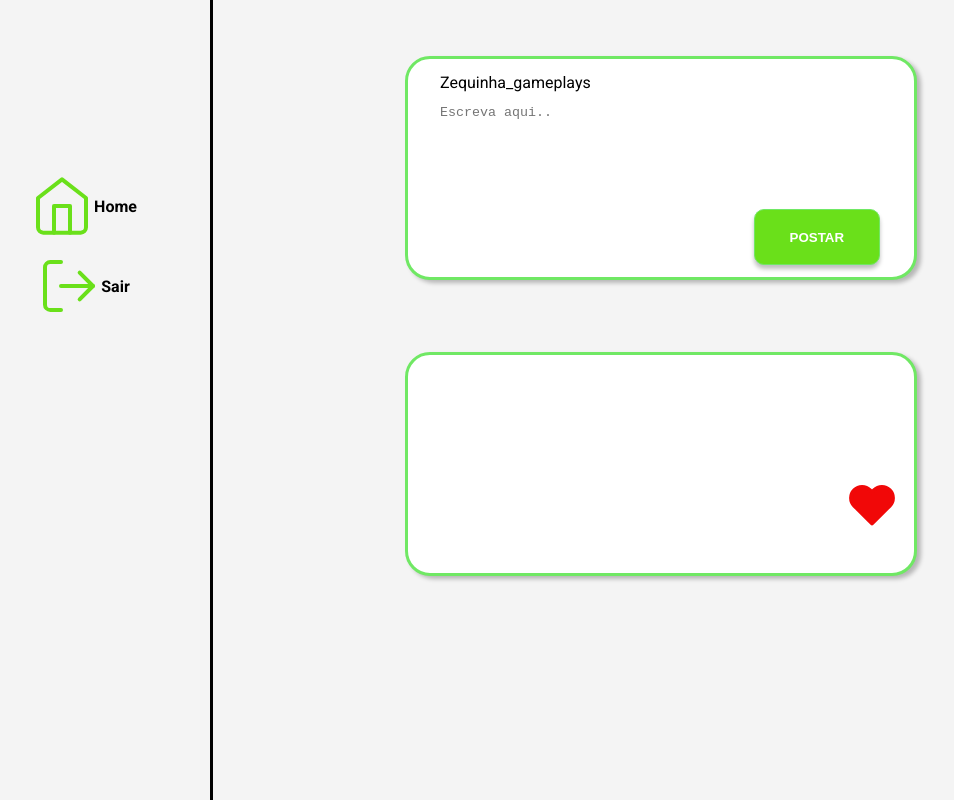
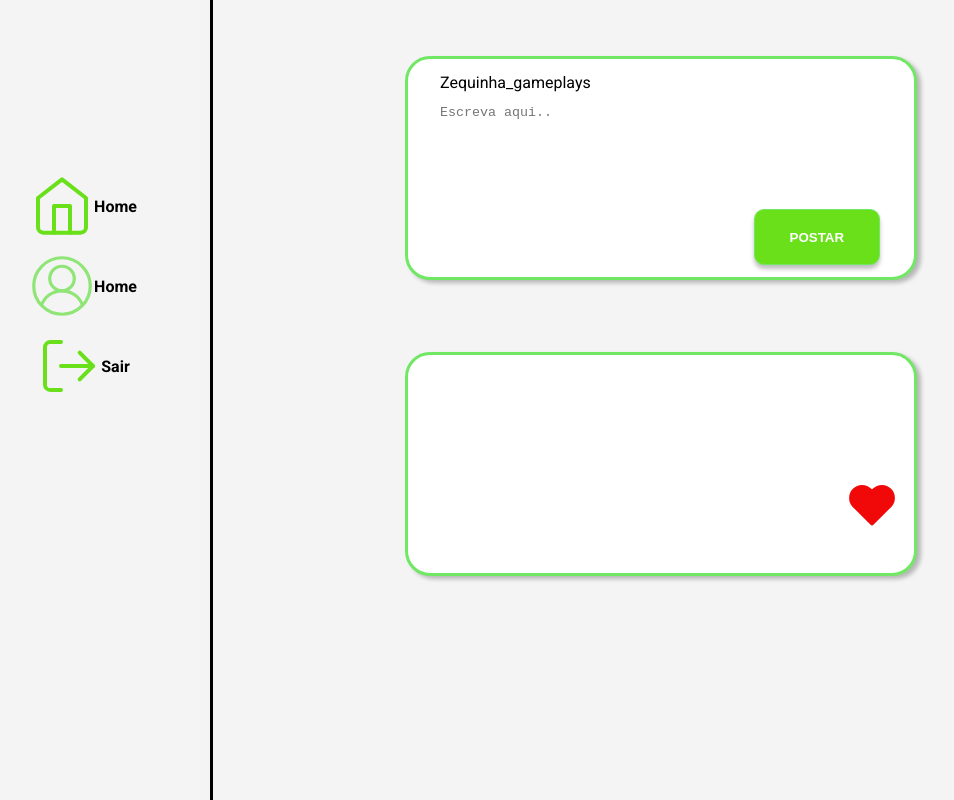
Before and after one commit to matix0/hackathonTime1, a React (Create React App) app in the folder app/: page / in a window 1280 px wide. Shown: the whole page, without its empty margins (43-997 px from the left). Built offline with nearby package versions, Linux system fonts and the light colour scheme; no server answers; sample sign-in values are in the browser's storage.

Commit message:
added the profile redirect button and created the route to it

```diff
--- a/app/src/App.tsx
+++ b/app/src/App.tsx
@@ -5,6 +5,7 @@ import {RegisterPage} from './pages/registerPage/index';
 import LoginPage from './pages/loginPage/loginPage';
 import PasswordPage from './pages/passwordPage/passwordPage';
 import RecoveryPage from './pages/recoveryPage';
+import ProfilePage from './pages/profilePage/profilePage';
 
 function App() {
   const ProtectedRoute = ({...routesProps}: RouteProps) => {
@@ -22,6 +23,7 @@ function App() {
         <Route path="/register" exact component={RegisterPage}/>
         <Route path="/login" exact component={LoginPage}/>
         <ProtectedRoute path="/" exact component={MainPage}/>
+        <ProtectedRoute path="/profile" exact component={ProfilePage}/>
         <Route path="/password" exact component={PasswordPage}/>
         <Route path="/recover_password/:id" exact component={RecoveryPage}/>
       </Switch>
--- a/app/src/pages/mainPage/mainPage.tsx
+++ b/app/src/pages/mainPage/mainPage.tsx
@@ -6,6 +6,7 @@ import { getUserById } from '../../services/users'
 
 import logOut from "../../assets/log-out.svg";
 import home from "../../assets/home.svg";
+import userProfile from "../../assets/user_profile_temp.svg";
 import "./style.css";
 
 interface IFeed{
@@ -54,6 +55,10 @@ const MainPage = () => {
     history.push('/login')
   }
 
+  const goProfile = async() => {
+    history.push('/profile')
+  }
+
 
   return (
     <div className="container">
@@ -68,8 +73,13 @@ const MainPage = () => {
         </div>
         <div className="optionsBox">
           <div className="svgBtn">
-          <img src={home} alt="home"/>
-            <p>Home</p></div>
+            <img src={home} alt="home"/>
+            <p>Home</p>
+          </div>
+          <div className="svgBtn profile" onClick={() => {goProfile()}}>
+            <img src={userProfile} alt="home"/>
+            <p>Home</p>
+          </div>
           <div className="svgBtn logout"  onClick={() => {handleLogin()}}>
             <img src={logOut} alt="logout"/>
             <p>Sair</p>
--- a/app/src/pages/mainPage/style.css
+++ b/app/src/pages/mainPage/style.css
@@ -125,7 +125,7 @@
   height: 8vh;
 }
 
-.logout:hover {
+.svgBtn:hover {
   cursor: pointer;
   color: #70e864;
   border: 3px solid #70e864;
--- /dev/null
+++ b/app/src/pages/profilePage/profilePage.tsx
@@ -0,0 +1,11 @@
+function ProfilePage() {
+
+    return (
+        <div>
+            <h1>ola people</h1>
+        </div>
+    )
+
+}
+
+export default ProfilePage;
```
Also changed, not shown: app/src/assets/user_profile_temp.svg (added).
